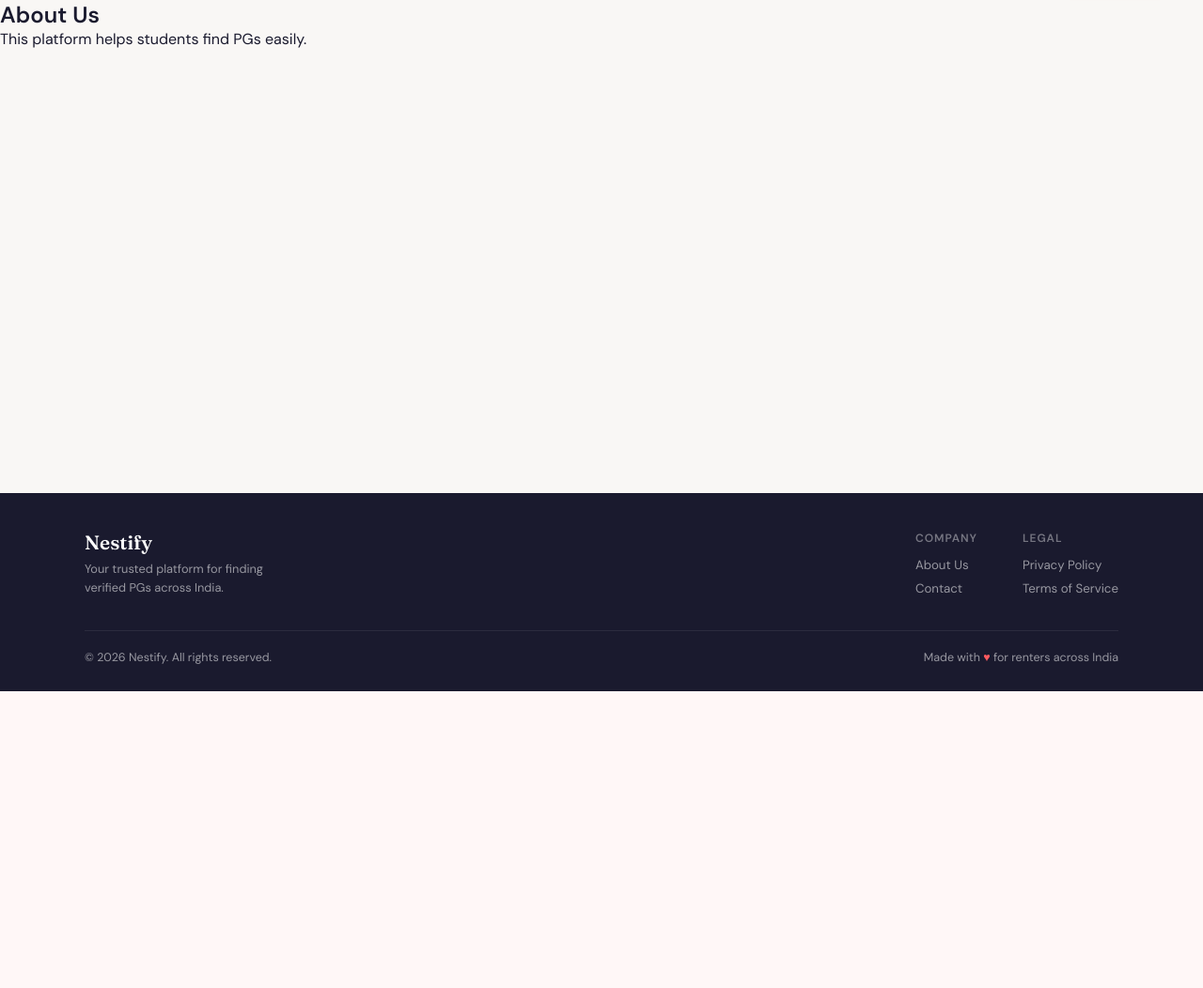
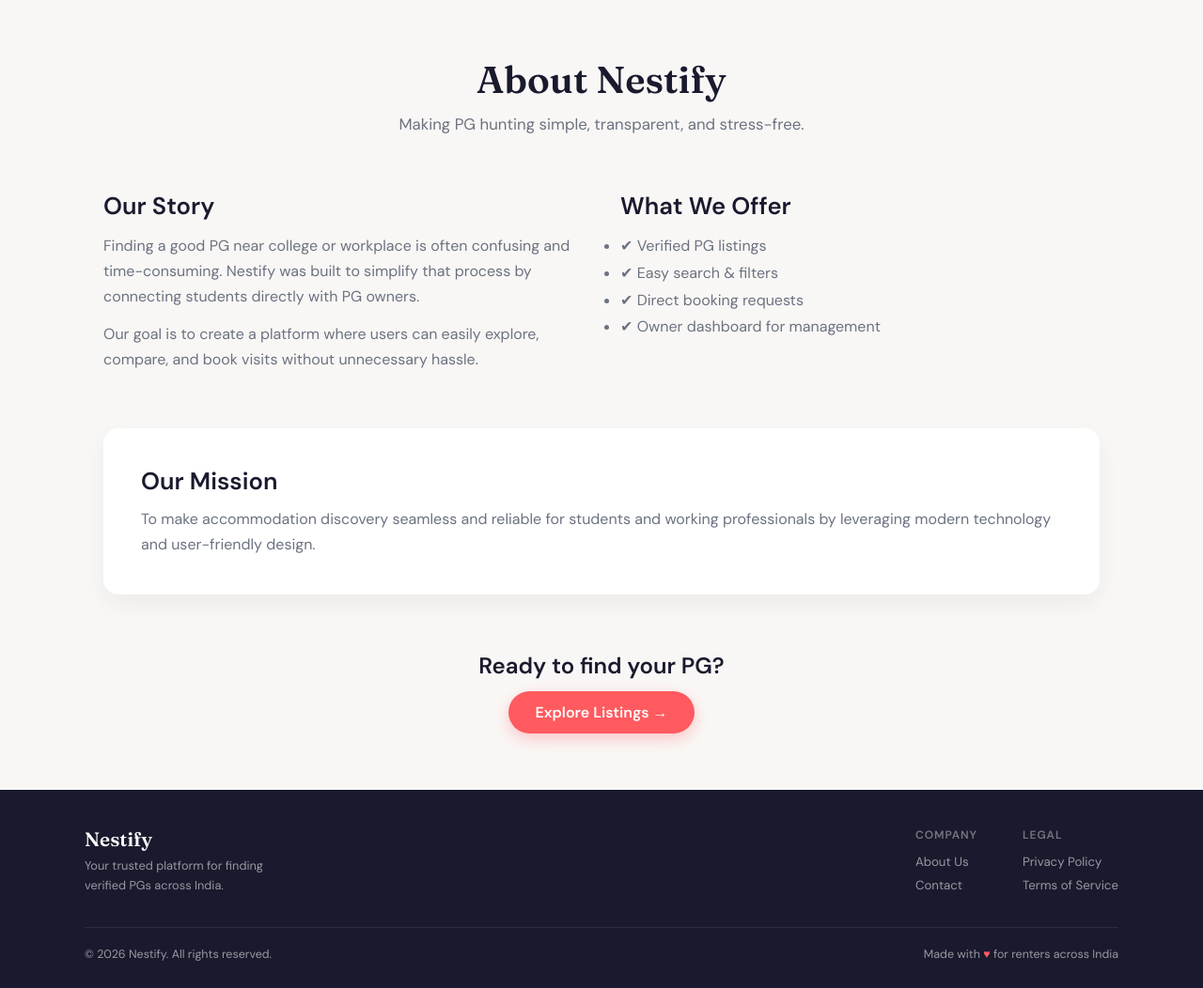
Before and after one commit to Akshatswami610/Nestify, a Django app: page /about/ in a window 1280 px wide. Shown: the part 64-1116 px from the top of the page at 94% size. Before the commit the page ends 800 px from the top, so only its background shows below. Run offline with Django 5.2, Linux system fonts and the light colour scheme.

Commit message:
Update about.html

```diff
--- a/templates/about.html
+++ b/templates/about.html
@@ -1,6 +1,75 @@
 {% extends 'base.html' %}
 
+{% block title %}About – Nestify{% endblock %}
+
 {% block content %}
-<h2>About Us</h2>
-<p>This platform helps students find PGs easily.</p>
+
+<section style="max-width:1100px; margin:60px auto; padding:0 20px;">
+
+  <!-- Hero -->
+  <div style="text-align:center; margin-bottom:60px;">
+    <h1 style="font-size:2.5rem; font-weight:600; font-family:'Fraunces',serif;">
+      About Nestify
+    </h1>
+    <p style="margin-top:12px; color:#6b7280; font-size:1.05rem;">
+      Making PG hunting simple, transparent, and stress-free.
+    </p>
+  </div>
+
+  <!-- Story -->
+  <div style="display:grid; grid-template-columns:1fr 1fr; gap:40px; margin-bottom:60px;">
+
+    <div>
+      <h2 style="font-size:1.6rem; margin-bottom:12px;">Our Story</h2>
+      <p style="color:#6b7280; line-height:1.7;">
+        Finding a good PG near college or workplace is often confusing and time-consuming.
+        Nestify was built to simplify that process by connecting students directly with PG owners.
+      </p>
+      <p style="color:#6b7280; margin-top:12px; line-height:1.7;">
+        Our goal is to create a platform where users can easily explore, compare, and book visits
+        without unnecessary hassle.
+      </p>
+    </div>
+
+    <div>
+      <h2 style="font-size:1.6rem; margin-bottom:12px;">What We Offer</h2>
+      <ul style="color:#6b7280; line-height:1.8;">
+        <li>✔ Verified PG listings</li>
+        <li>✔ Easy search & filters</li>
+        <li>✔ Direct booking requests</li>
+        <li>✔ Owner dashboard for management</li>
+      </ul>
+    </div>
+
+  </div>
+
+  <!-- Mission -->
+  <div style="background:#fff; padding:40px; border-radius:16px; box-shadow:0 10px 25px rgba(0,0,0,0.05); margin-bottom:60px;">
+    <h2 style="font-size:1.6rem; margin-bottom:10px;">Our Mission</h2>
+    <p style="color:#6b7280; line-height:1.7;">
+      To make accommodation discovery seamless and reliable for students and working professionals
+      by leveraging modern technology and user-friendly design.
+    </p>
+  </div>
+
+  <!-- CTA -->
+  <div style="text-align:center;">
+    <h2 style="margin-bottom:12px;">Ready to find your PG?</h2>
+    <a href="/" style="
+        display:inline-block;
+        background:#FF5A5F;
+        color:white;
+        padding:12px 28px;
+        border-radius:999px;
+        text-decoration:none;
+        font-weight:600;
+        box-shadow:0 6px 16px rgba(255,90,95,0.3);
+        transition:0.2s;
+    ">
+      Explore Listings →
+    </a>
+  </div>
+
+</section>
+
 {% endblock %}
```
